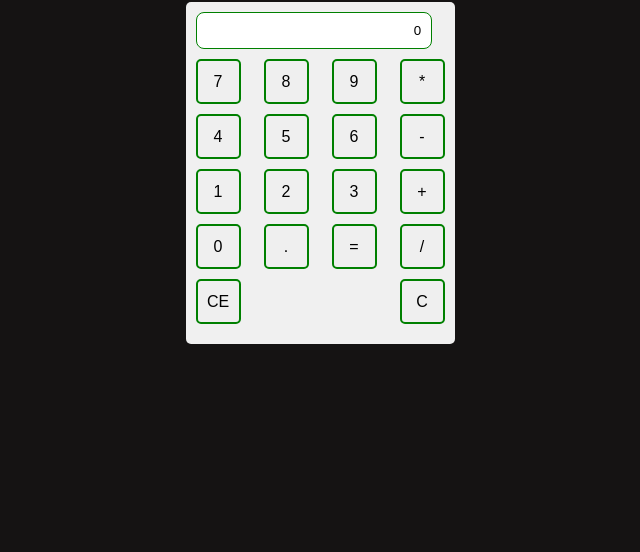
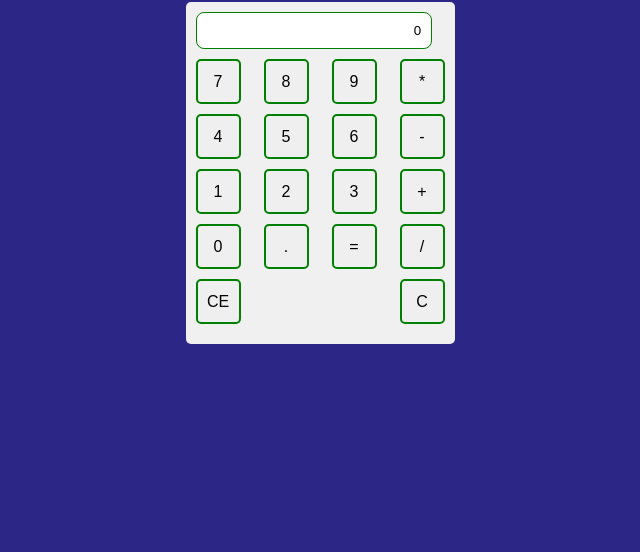
Before and after one commit to harley-dane/calculator2, a website: page index.html in a window 1280 px wide. Shown: the part 264-816 px from the top of the page, without its empty margins (345-985 px from the left). Drawn offline with Linux system fonts and the light colour scheme.

Commit message:
background

```diff
--- a/css/index.css
+++ b/css/index.css
@@ -10,7 +10,7 @@ body {
   justify-content: center;
   align-items: center;
   height: 100vh;
-  background: #151313;
+  background: #2c2687;
 }
 
 .calculator {
```
